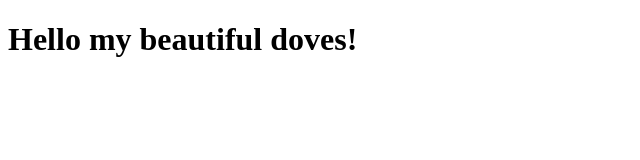
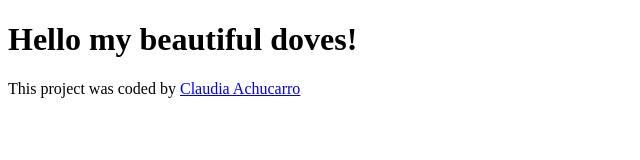
Before and after one commit to achucarrob/weather-channel, a plain HTML site: page index.html in a window 1280 px wide. Shown: the whole page, without its empty margins (0-640 px from the left). Drawn offline with Linux system fonts and the light colour scheme.

Commit message:
added footer

```diff
--- a/index.html
+++ b/index.html
@@ -7,5 +7,19 @@
   </head>
   <body>
     <h1>Hello my beautiful doves!</h1>
+    <footer>
+      <p>
+        This project was coded by
+        <a href="https://github.com/achucarrob" target="_blank"
+          >Claudia Achucarro</a
+        >
+        <!-- and is -->
+        <!-- <a href="https://github.com/achucarrob/weather-app" target="_blank">
+            on GitHub</a> -->
+        <!-- and -->
+        <!-- <a href="https://brilliant-kelpie-ad3e1c.netlify.app/" target="_blank"
+            >hosted on Netlify.</a> -->
+      </p>
+    </footer>
   </body>
 </html>
```
